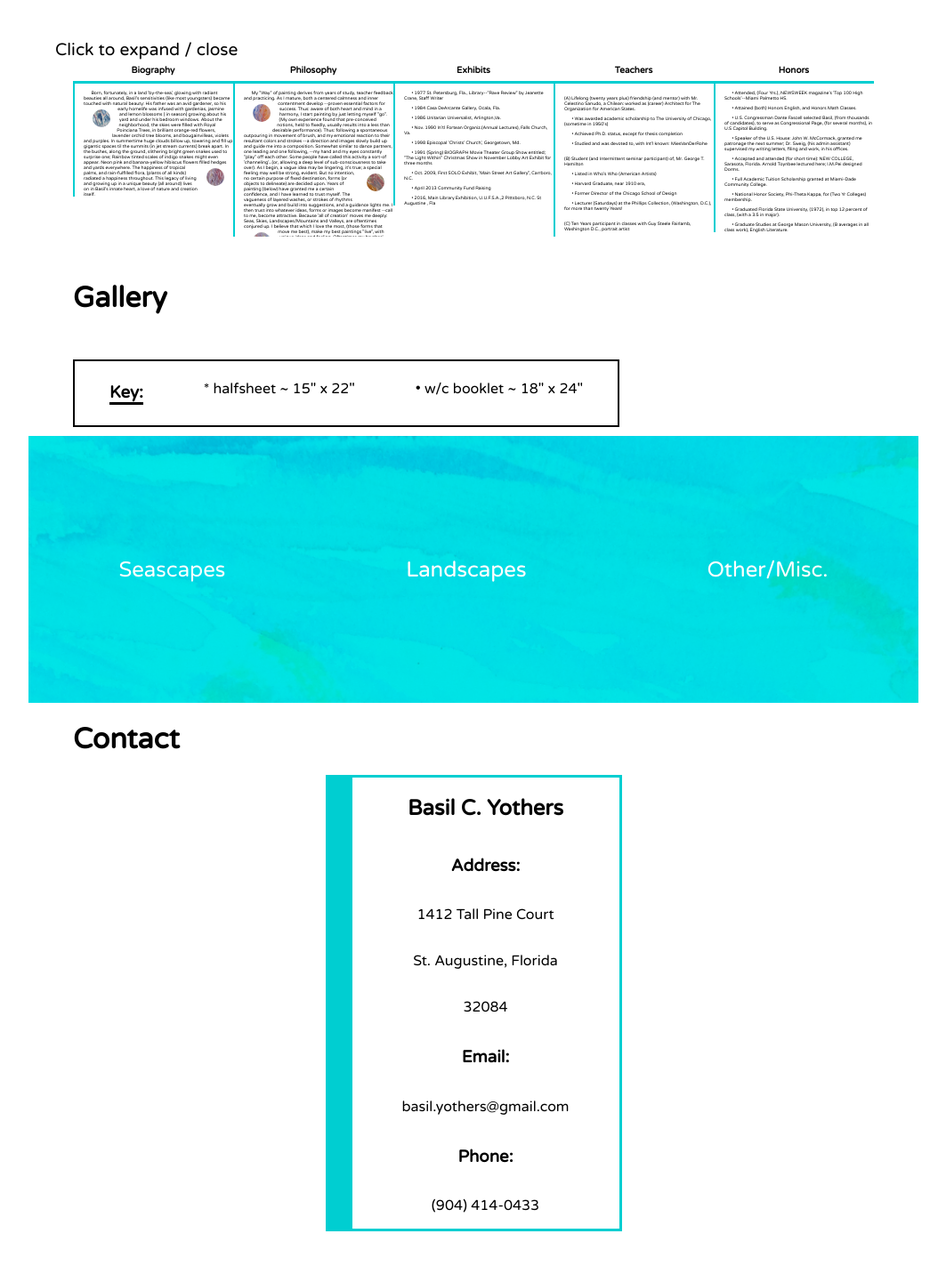
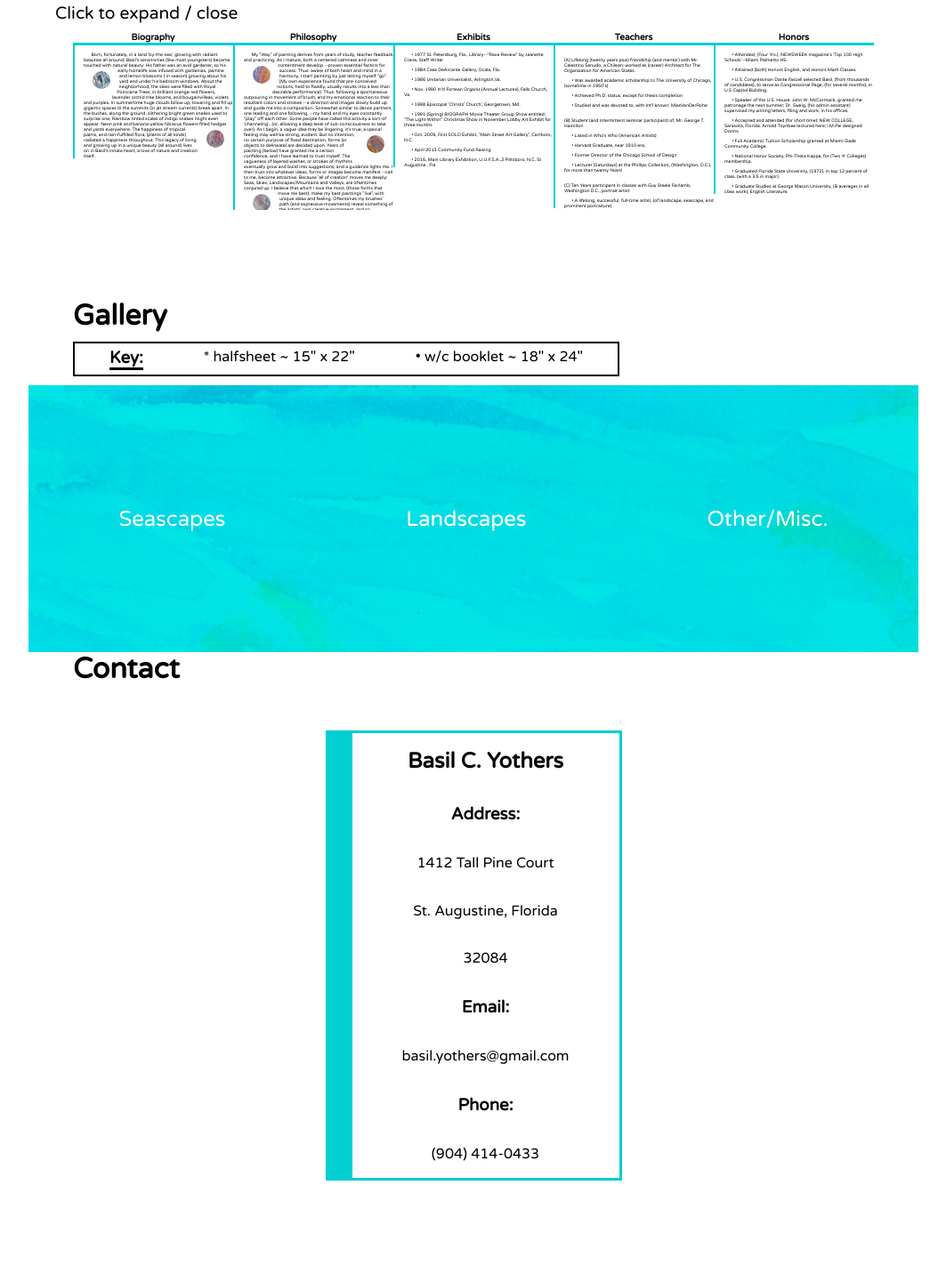
Before and after one commit to charle5adam5/Basil, a plain HTML site: page index.html in a window 1280 px wide. Shown: the part 885-2308 px from the top of the page at 89% size, without its empty margins (108-1171 px from the left). After the commit the page ends 2262 px from the top, so only its background shows below. Drawn offline with Linux system fonts and the light colour scheme.

Commit message:
css reset

```diff
--- a/index.html
+++ b/index.html
@@ -384,7 +384,7 @@
               </div>
 
           <h1 id='contact' class='title'>Contact</h1>
-          <div>
+          <div class='contact-wrap'>
              <div class="contact-info">
                  <h2> Basil C. Yothers </h2>
                  <h3> Address: </h3>
--- a/style.css
+++ b/style.css
@@ -1,5 +1,10 @@
 @import url('https://fonts.googleapis.com/css?family=Varela+Round');
 @import url('https://fonts.googleapis.com/css?family=Philosopher');
+
+* {
+    margin: 0;
+    padding: 0;
+}
 
 body {
  font-family: 'Varela Round', sans-serif;
@@ -155,6 +160,7 @@ nav {
     width: 200px;
     overflow: hidden;
     cursor: pointer;
+    margin-top: 30px;
 }
 .info:hover:before{
     content: '\25E5';
@@ -166,7 +172,7 @@ nav {
     top: 600px;
     left: 0px;
     margin: 0 auto;
-    padding: 0 50px 0 50px;
+    padding: 50px 30px 0px 30px;
     background: white;
     font-size: 3em;
     min-height: 360px;
@@ -217,8 +223,7 @@ nav {
 /* Gallery style */
 
 #gallery {
-    margin: 5% 5%;
-    max-width: 1000px;
+    margin-top: 100px;
 }
 .gallery-box {
     background: url('./images/mainsea2.jpg') no-repeat;
@@ -368,6 +373,10 @@ nav {
        transform: translateY(-300px);
    }
 
+   .contact-wrap {
+       display: flex;
+       justify-content: space-around;
+   }
    .contact-info {
        display: flex;
        flex-flow: column;
@@ -375,7 +384,7 @@ nav {
        justify-content: space-around;
        border: solid 3px darkturquoise;
        border-left: solid 30px darkturquoise;
+       height: 500px;
        width: 300px;
-       margin: 0 auto;
-       margin-bottom: 50px;
+       margin: 50px 0 50px 0;
    }
```
